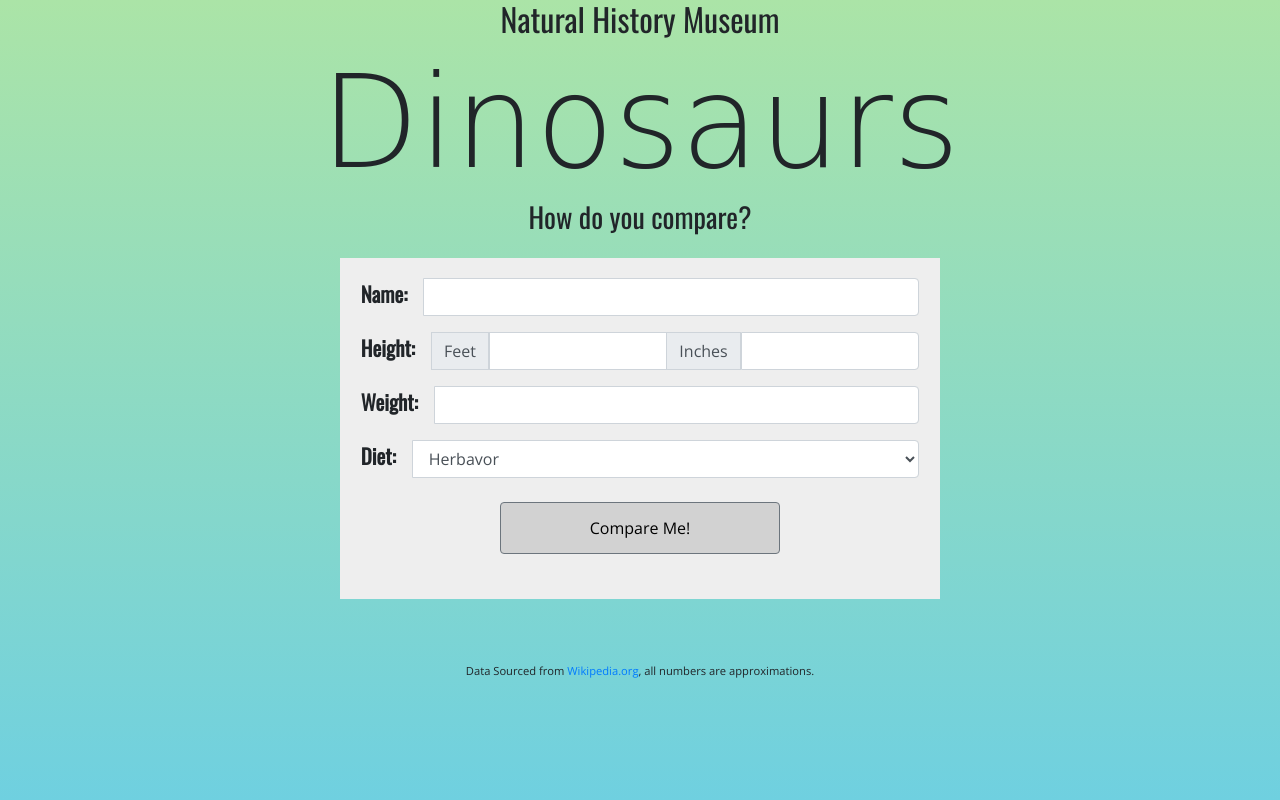
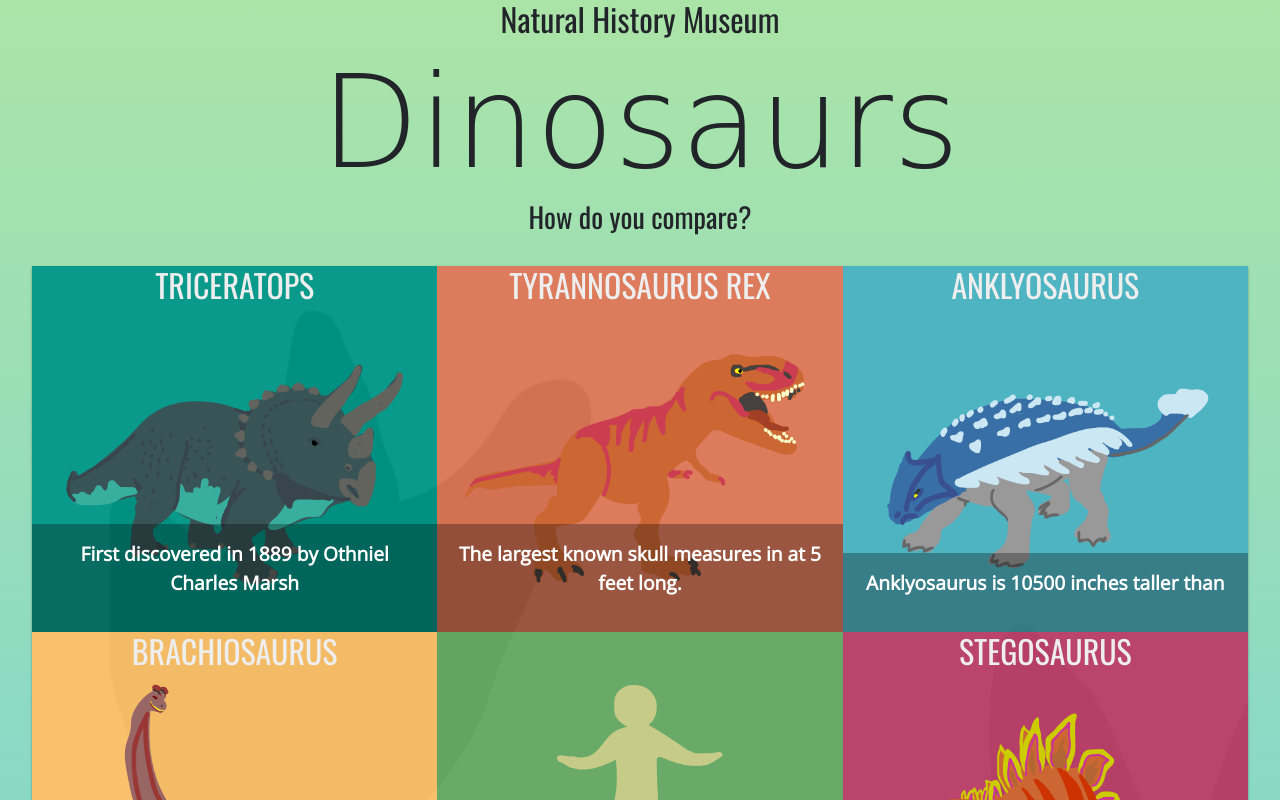
Before and after one commit to tdmadc107/ProjectDinosaurs, a plain HTML site: page index.html in a window 1280 px wide. Both pictures are taken after a click on the element "Compare Me!". Shown: the top 800 px of the page. Drawn offline with nearby package versions, Linux system fonts and the light colour scheme; a web font is replaced by a local one.

Commit message:
Handle JavaScript

```diff
--- a/app.css
+++ b/app.css
@@ -5,6 +5,16 @@ body {
     font-family: 'Open Sans', sans-serif;
     text-align: center;
     min-height: 100vh;
+}
+
+/* Chỉnh kiểu dáng của thanh cuộn trong các trình duyệt WebKit */
+body::-webkit-scrollbar {
+    width: 0px;
+    background-color: transparent;
+}
+
+body::-webkit-scrollbar-thumb {
+    background-color: transparent;
 }
 
 h1 {
--- a/app.js
+++ b/app.js
@@ -1,32 +1,175 @@
-
 // Create Dino Constructor
-
+function Dino(species, weight, height, diet, where, when, fact) {
+  this.species = species;
+  this.weight = weight;
+  this.height = height;
+  this.diet = diet;
+  this.where = where;
+  this.when = when;
+  this.fact = fact;
+}
 
 // Create Dino Objects
-
+const dino = new Dino();
 
 // Create Human Object
+function Human(name, height, weight, diet) {
+  this.species = name;
+  this.height = height;
+  this.weight = weight;
+  this.diet = diet;
+}
+const human = new Human();
 
 // Use IIFE to get human data from form
+const inName = document.getElementById('name');
+const inFeet = document.getElementById('feet');
+const inInches = document.getElementById('inches');
+const inWeight = document.getElementById('weight');
+const inDiet = document.getElementById('diet');
 
+const getHumanData = (() => {
+  function getData() {
+    human.species = inName.value;
+    human.height = inFeet.value + inInches.value * 5;
+    human.weight = inWeight.value;
+    human.diet = inDiet.value;
+  }
+  return {
+    human: getData,
+  }
+})();
 
 // Create Dino Compare Method 1
 // NOTE: Weight in JSON file is in lbs, height in inches.
-
+Dino.prototype.compareWeight = (fact) => {
+  if (dino.weight > human.weight) {
+    dino.fact = `${dino.species} is ${dino.weight - human.weight} lbs heavier than ${human.species}`;
+    return dino.fact;
+  } else {
+    dino.fact = `${dino.species} is ${human.weight - dino.weight} lbs lighter than ${human.species}`;
+    return dino.fact;
+  }
+}
 
 // Create Dino Compare Method 2
-    // NOTE: Weight in JSON file is in lbs, height in inches.
-
+Dino.prototype.compareHeight = (fact) => {
+  if (dino.weight > human.weight) {
+    dino.fact = `${dino.species} is ${dino.weight - human.weight} inches taller than ${human.species}`;
+    return dino.fact;
+  } else {
+    dino.fact = `${dino.species} is ${human.weight - dino.weight} inches smaller than ${human.species}`;
+    return dino.fact;
+  }
+}
 
 // Create Dino Compare Method 3
-    // NOTE: Weight in JSON file is in lbs, height in inches.
+Dino.prototype.compareDiet = (fact) => {
+  if (human.diet === dino.diet) {
+    dino.fact = `${dino.species} is ${dino.diet} like ${human.species}`;
+    return dino.fact;
+  } else {
+    dino.fact = `${dino.species} is ${dino.diet} but ${human.species} is ${human.diet} `;
+    return dino.fact;
+  }
+}
 
+// Get data Dino Json
+const getDinoData = async () => {
+  const dinoJson = await fetch("./dino.json");
+  const data = await dinoJson.json();
+  generateTile(data.Dinos);
+};
 
 // Generate Tiles for each Dino in Array
+const generateTile = (dinoArr) => {
+  let dinoData = [];
+  const sifterArr = [1, 1, 1, 0, 0, 0, 0];
+  // Shuffle array
+  shuffle(sifterArr);
+  let pigeonIndex = dinoArr.findIndex((dino) => dino.species === 'Pigeon');
+  sifterArr.splice(pigeonIndex, 0, 0);
+  dinoArr.forEach((item, i) => {
+    dino.species = item.species
+    dino.height = item.height
+    dino.weight = item.weight
+    dino.diet = item.diet
+    if (sifterArr[i]) {
+      let random = Math.floor(Math.random() * 3) + 1;
+      if (item instanceof Human) {
+        random = '';
+      }
+      switch (random) {
+        case 1:
+          dino.compareHeight(item.fact);
+          break;
+        case 2:
+          dino.compareWeight(item.fact);
+          break;
+        case 3:
+          dino.compareDiet(item.fact);
+          break;
+        default:
+          break;
+      }
+    } else {
+      dino.fact = item.fact;
+    }
+
+    dinoData.push(JSON.parse(JSON.stringify(dino)));
+  });
+  dinoData.splice(4, 0, human);
+  dinoData.forEach((item) => {
+    addTilesToDOM(item);
+  });
+}
+
+function shuffle(a) {
+  for (let i = a.length - 1; i > 0; i--) {
+    const j = Math.floor(Math.random() * (i + 1));
+    [a[i], a[j]] = [a[j], a[i]];
+  }
+  return a;
+}
 
 // Add tiles to DOM
+const grid = document.getElementById('grid');
+const form = document.getElementById('dino-compare');
+const buttonCompare = document.getElementById('btn');
+const addTilesToDOM = (dino) => {
+  const div = document.createElement("div");
+  div.className = "grid-item";
+  const h3Element = document.createElement("h3");
+  const imgElement = document.createElement("img");
+  const pElement = document.createElement("p");
+
+  if (dino instanceof Human) {
+    imgElement.src = "./images/human.png";
+  } else {
+    dino.species = dino.species.toUpperCase();
+    imgElement.src = `./images/${(dino.species)}.png`;
+  }
+  h3Element.textContent = dino.species;
+  pElement.textContent = dino.fact;
+
+  div.appendChild(h3Element);
+  div.appendChild(imgElement);
+  div.appendChild(pElement);
+
+  grid.appendChild(div);
+}
 
 // Remove form from screen
-
+function removeForm() {
+  form.style.display = "none";
+}
 
 // On button click, prepare and display infographic
+function handleCompare() {
+  getDinoData();
+  getHumanData.human();
+  removeForm();
+}
+
+// Handle Add event for button
+buttonCompare.addEventListener('click', handleCompare);
```
Lines whose indentation alone changed are shown as unchanged.
